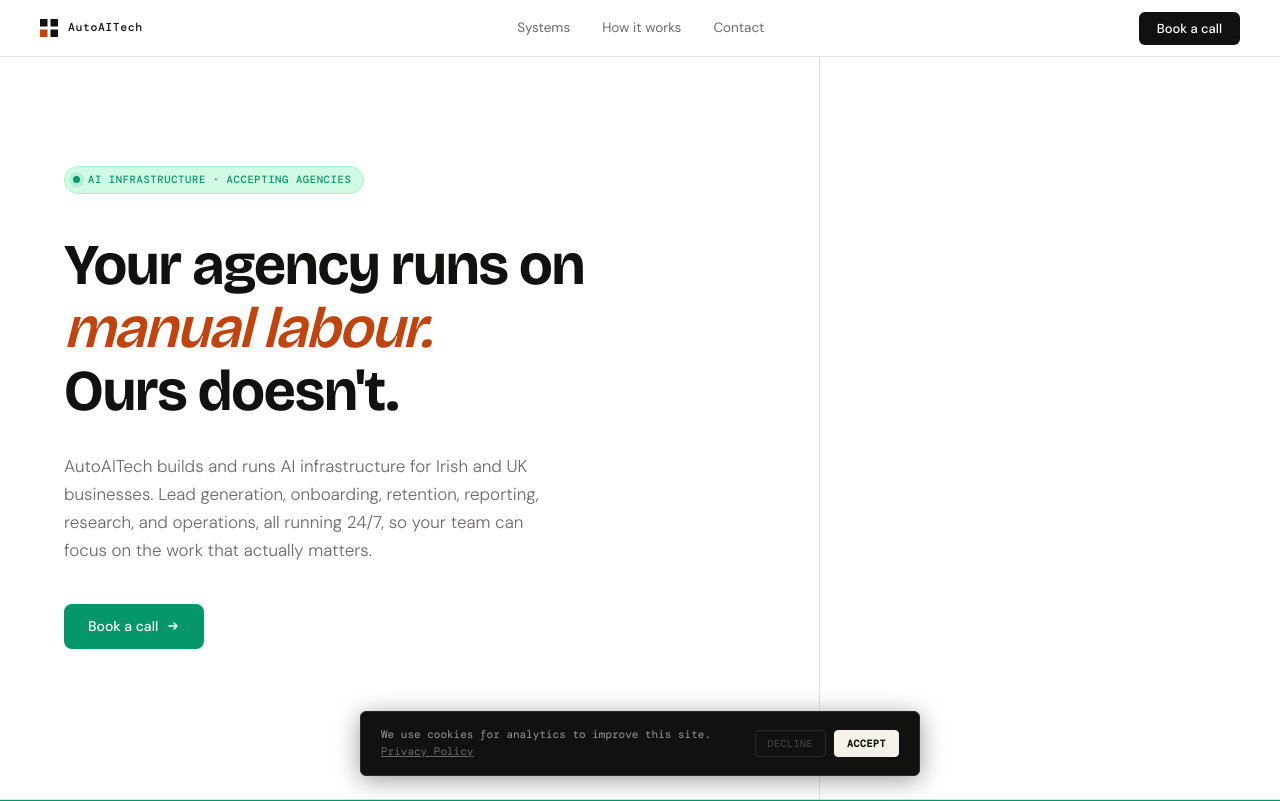
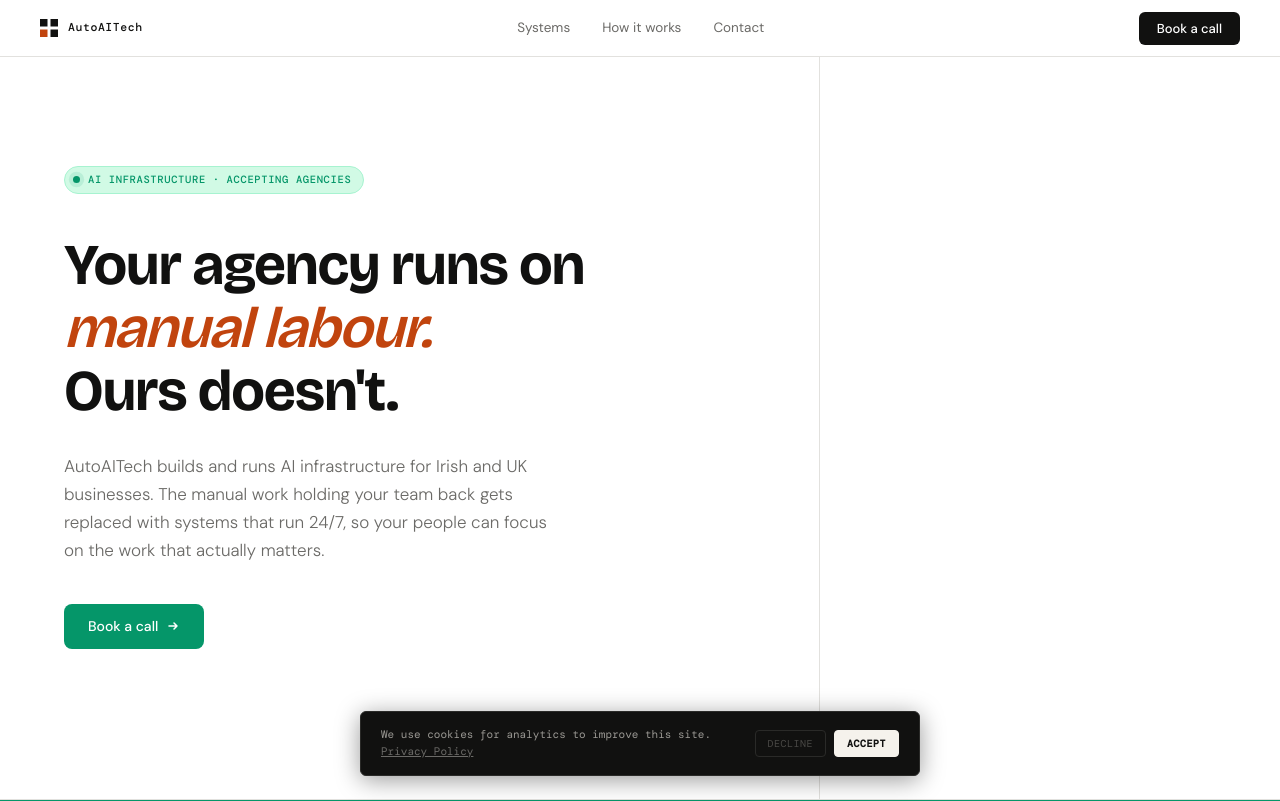
Before and after one commit to autoaitech/autoaitech-website, a Next.js app: page / in a window 1280 px wide. Shown: the top 801 px of the page. Built offline with nearby package versions, Linux system fonts and the light colour scheme.

Commit message:
Remove system list from hero paragraph to avoid repeating the ticker and cards below
Co-Authored-By: Claude Sonnet 4.6 <noreply@anthropic.com>

```diff
--- a/app/page.tsx
+++ b/app/page.tsx
@@ -157,9 +157,9 @@ export default function HomePage() {
             className="animate-hero-3 mb-10"
             style={{ ...sans, fontSize: 17, fontWeight: 300, lineHeight: 1.65, color: INK_MID, maxWidth: 500 }}
           >
-            AutoAITech builds and runs AI infrastructure for Irish and UK businesses. Lead generation,
-            onboarding, retention, reporting, research, and operations, all running 24/7, so your
-            team can focus on the work that actually matters.
+            AutoAITech builds and runs AI infrastructure for Irish and UK businesses. The manual
+            work holding your team back gets replaced with systems that run 24/7, so your people
+            can focus on the work that actually matters.
           </p>
 
           {/* CTAs */}
```
